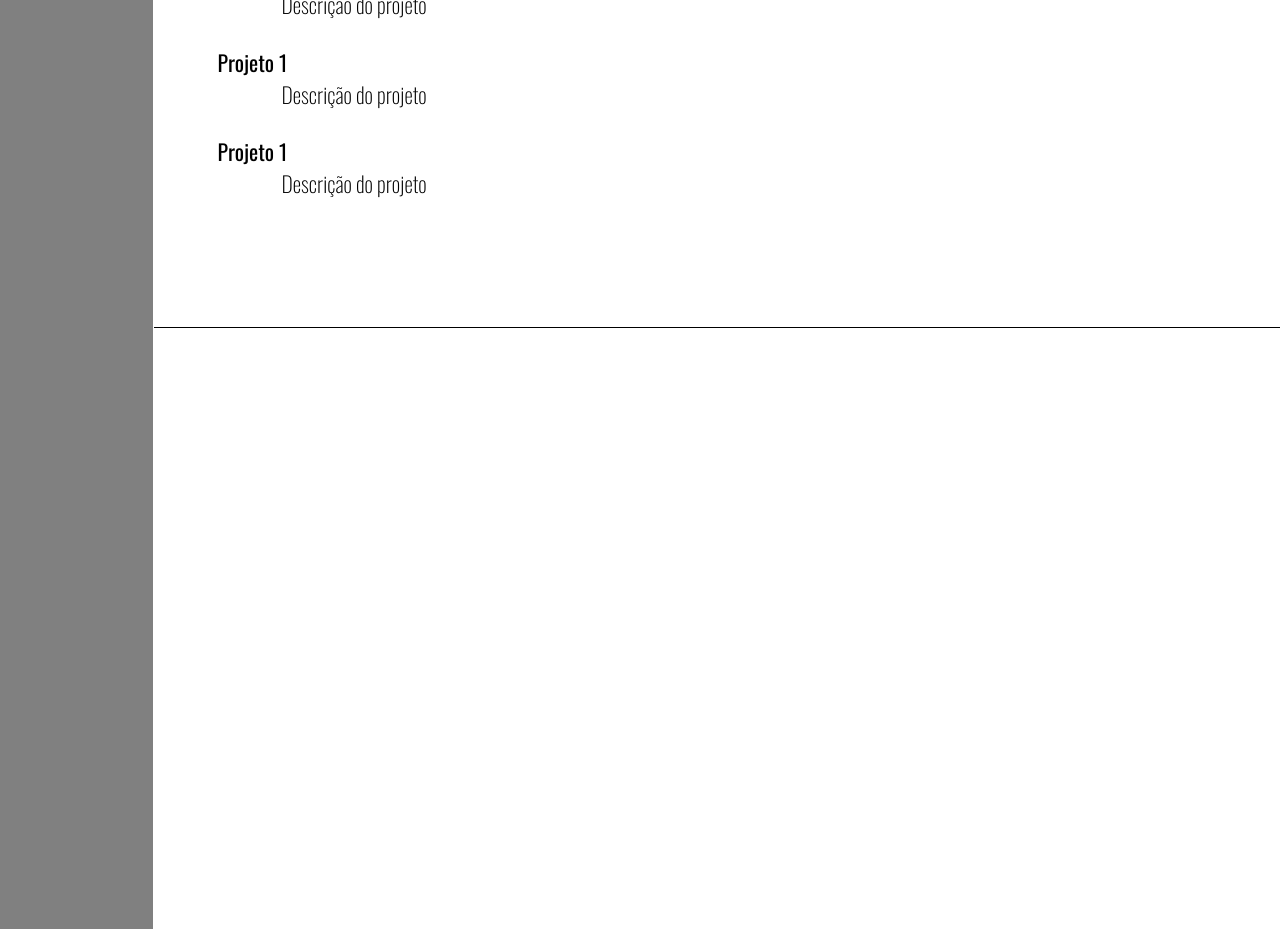
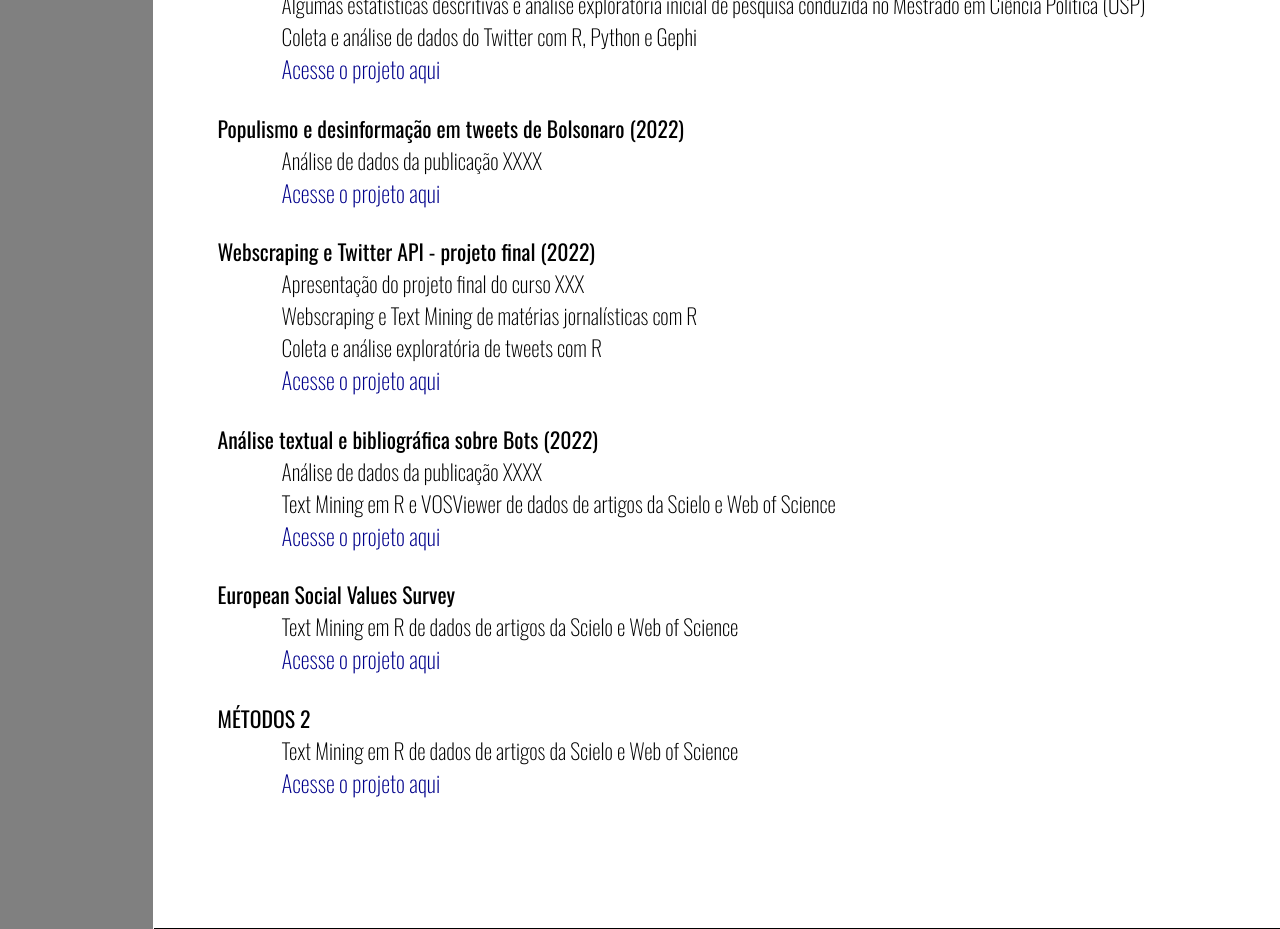
Before and after one commit to freitasamanda/online_courses, a plain HTML site: page index.html in a window 1280 px wide. Shown: the part 249-1178 px from the top of the page. Before the commit the page ends 800 px from the top, so only its background shows below. Drawn offline with nearby package versions, Linux system fonts and the light colour scheme.

Commit message:
portfolio

```diff
--- a/index.html
+++ b/index.html
@@ -57,14 +57,34 @@
             <!---------------------------------------------------------------------->
             <h1 class="titulos-secundarios">Portfolio de Data Science de Amanda Freitas</h1>
 
-            <h2 class="h3-titulos-secundarios">Projeto 1</h2>
-            <p class="textos-secundarios">Descrição do projeto</p>
+            <h2 class="h3-titulos-secundarios">Eleições presidenciais de 2022 no Twitter: Dashboard (2023)</h2>
+            <p class="textos-secundarios">Algumas estatísticas descritivas e análise exploratória inicial de pesquisa conduzida no Mestrado em Ciência Política (USP)</p>
+            <p class="textos-secundarios">Coleta e análise de dados do Twitter com R, Python e Gephi</p>
+            <a class="secundarios-links" href="#">Acesse o projeto aqui</a>
 
-            <h2 class="h3-titulos-secundarios">Projeto 1</h2>
-            <p class="textos-secundarios">Descrição do projeto</p>
+            <h2 class="h3-titulos-secundarios">Populismo e desinformação em tweets de Bolsonaro (2022)</h2>
+            <p class="textos-secundarios">Análise de dados da publicação XXXX</p>
+            <a class="secundarios-links" href="#">Acesse o projeto aqui</a>
 
-            <h2 class="h3-titulos-secundarios">Projeto 1</h2>
-            <p class="textos-secundarios">Descrição do projeto</p>
+            <h2 class="h3-titulos-secundarios">Webscraping e Twitter API - projeto final (2022) </h2>
+            <p class="textos-secundarios">Apresentação do projeto final do curso XXX</p>
+            <p class="textos-secundarios">Webscraping e Text Mining de matérias jornalísticas com R</p>
+            <p class="textos-secundarios">Coleta e análise exploratória de tweets com R</p>
+            <a class="secundarios-links" href="#">Acesse o projeto aqui</a>
+
+            <h2 class="h3-titulos-secundarios">Análise textual e bibliográfica sobre Bots (2022) </h2>
+            <p class="textos-secundarios">Análise de dados da publicação XXXX</p>
+            <p class="textos-secundarios">Text Mining em R e VOSViewer de dados de artigos da Scielo e Web of Science</p>
+            <a class="secundarios-links" href="#">Acesse o projeto aqui</a>
+
+            <h2 class="h3-titulos-secundarios">European Social Values Survey</h2>
+            <p class="textos-secundarios">Text Mining em R de dados de artigos da Scielo e Web of Science</p>
+            <a class="secundarios-links" href="#">Acesse o projeto aqui</a>
+
+            <h2 class="h3-titulos-secundarios">MÉTODOS 2</h2>
+            <p class="textos-secundarios">Text Mining em R de dados de artigos da Scielo e Web of Science</p>
+            <a class="secundarios-links" href="#">Acesse o projeto aqui</a>
+
         </section>
 
     </main>
```
